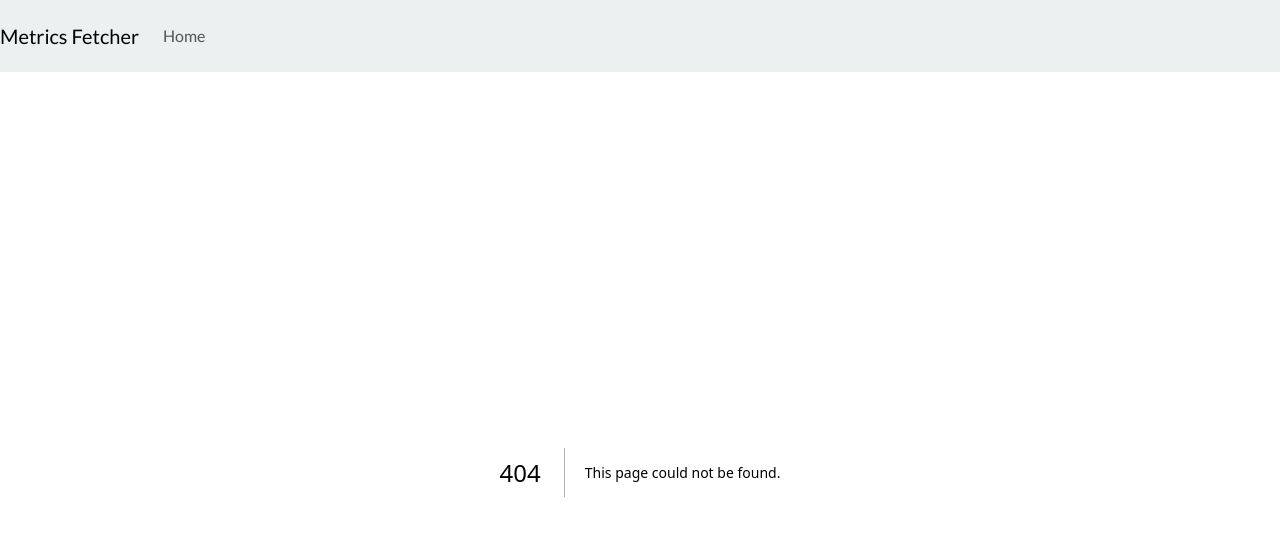
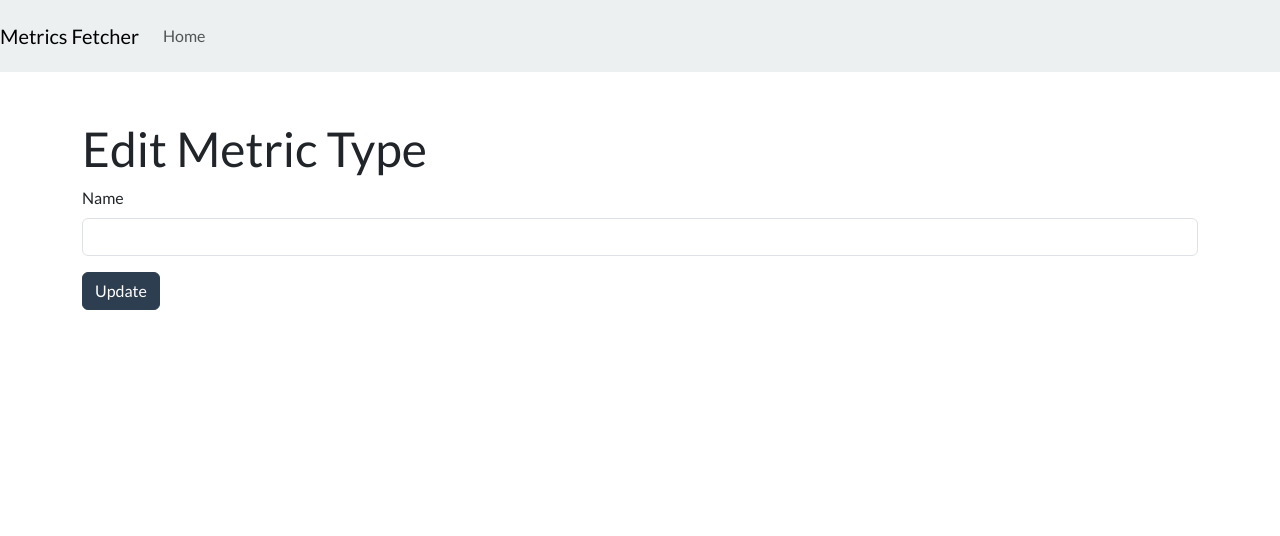
Before and after one commit to DreammyOleksandr/TestTask, a Next.js app in the folder client/: page /types/edit/1 in a window 1280 px wide. Before the commit this address had no page. Shown: the top 536 px of the page. Built offline with nearby package versions, Linux system fonts and the light colour scheme; no server answers.

Commit message:
feat: edit type

```diff
--- a/client/src/app/components/metricTypes/UpdateType.tsx
+++ b/client/src/app/components/metricTypes/EditType.tsx
@@ -3,7 +3,7 @@
 import { useState, useEffect } from 'react'
 import { useRouter, useParams } from 'next/navigation'
 
-export default function UpdateType() {
+export default function EditType() {
   const [name, setName] = useState<string>('')
   const router = useRouter()
   const { id } = useParams()
--- /dev/null
+++ b/client/src/app/types/edit/[id]/page.tsx
@@ -0,0 +1,5 @@
+import EditType from '../../../components/metricTypes/EditType'
+
+export default function page() {
+  return <EditType />
+}
```
